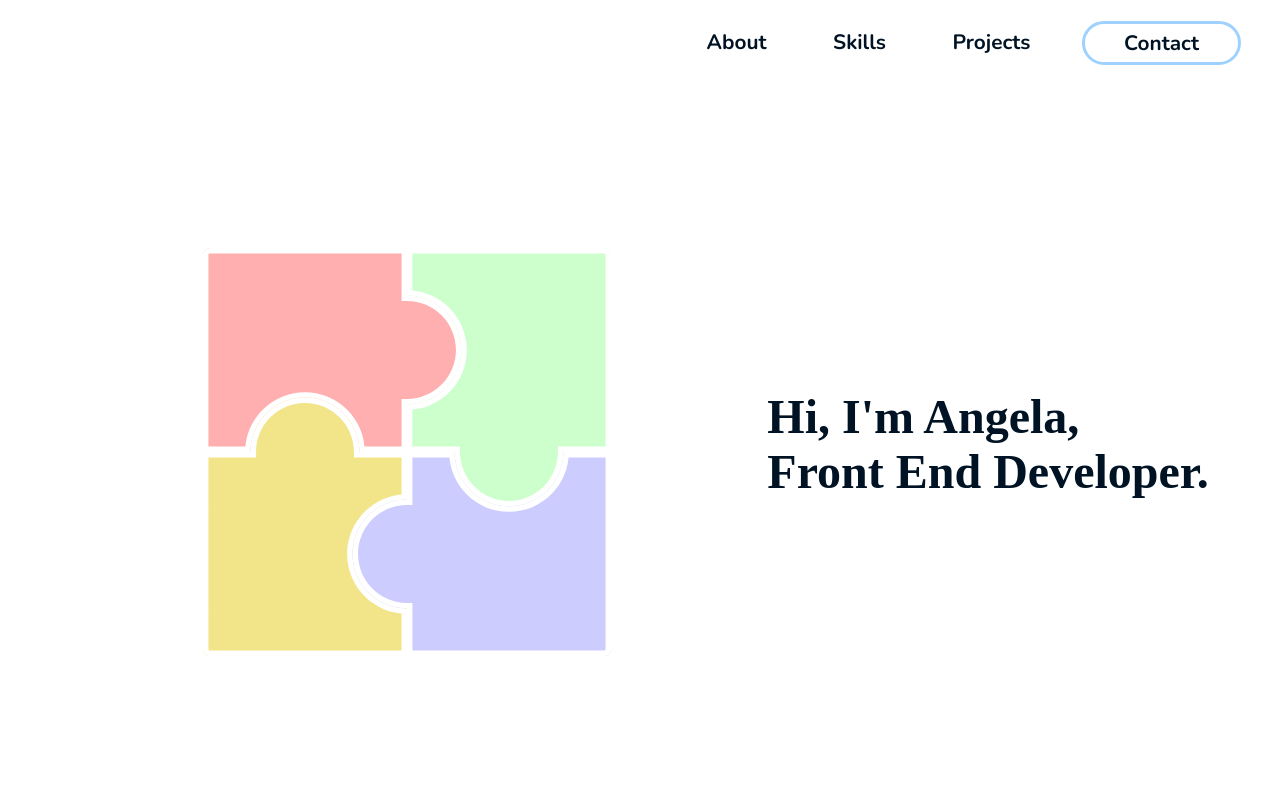
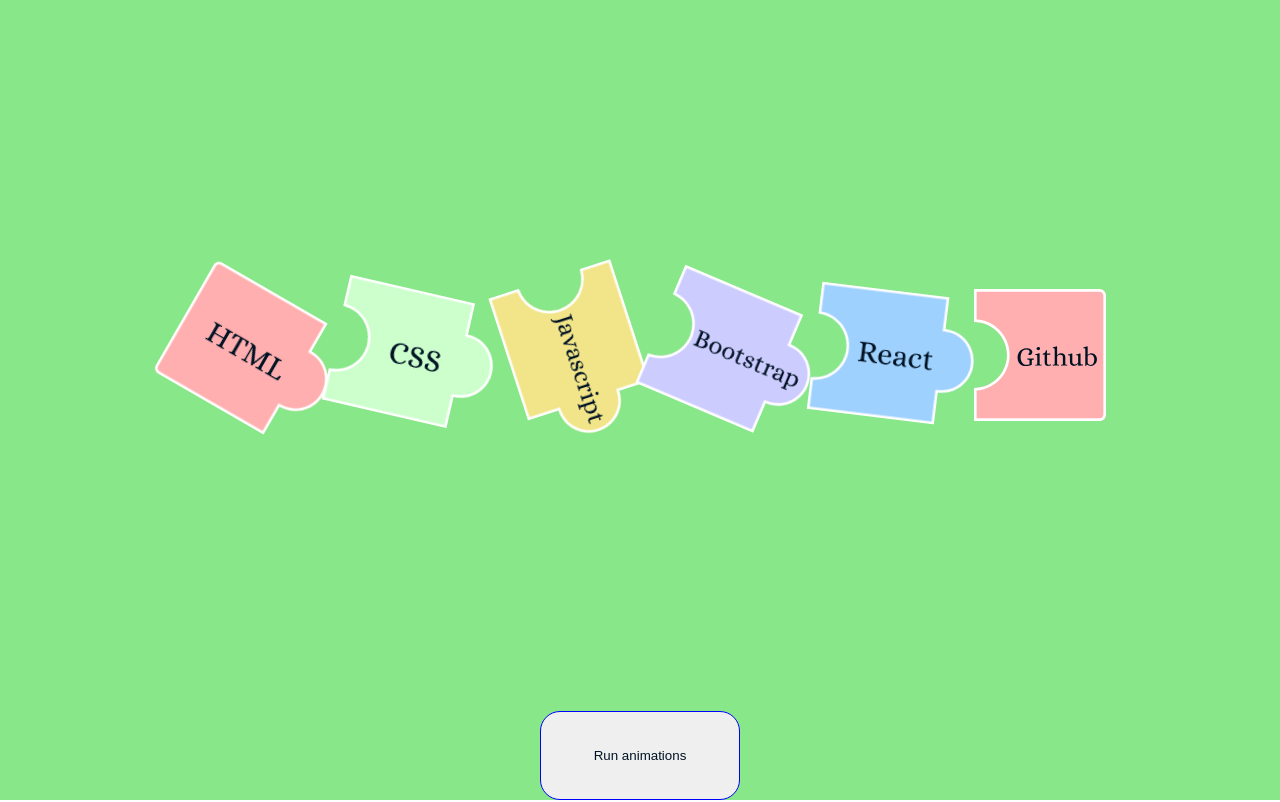
Before and after one commit to ang-riv/portfolio, a React (Create React App) app: page / in a window 1280 px wide. Shown: the top 802 px of the page. Built offline with nearby package versions, Linux system fonts and the light colour scheme; a web font is replaced by a local one.

Commit message:
Trying with separate controls for each image

```diff
--- a/src/App.js
+++ b/src/App.js
@@ -9,7 +9,7 @@ import ContactSection from "./ContactSection.js";
 import TestPage from "./TestPage.js";
 
 function App() {
-  const animateTest = false;
+  const animateTest = true;
   const introRef = useRef(null);
   const aboutRef = useRef(null);
   const skillsRef = useRef(null);
--- a/src/Icons.js
+++ b/src/Icons.js
@@ -1,6 +1,6 @@
 import React, { useRef, useEffect, useState } from "react";
 import useWindowSize from "./useWindowSize";
-import { useAnimation, motion, inView } from "framer-motion";
+import { useAnimation, motion, inView, distance } from "framer-motion";
 // svgs for puzzle pieces
 import { introPieces, desktopPieces, mobilePieces } from "./Imports";
 
@@ -68,8 +68,9 @@ export function IntroPuzzle() {
 // puzzle in skill section
 export function SkillsPuzzle() {
   const ref = useRef(null);
-  const controlsOuter = useAnimation();
-  const controlsInner = useAnimation();
+  const controls = useAnimation();
+  const controls1 = useAnimation();
+  const controls2 = useAnimation();
   const centerRef = useRef(null);
   const [width, setWidth] = useState(null);
 
@@ -90,38 +91,26 @@ export function SkillsPuzzle() {
   }, []);
 
   // kind of works, just need to know where to put it
-  async function joinPieces(position, move) {
+  async function joinPieces(multiplier = 0) {
     // determines where the piece should move
-    let xLocation = 0;
-    let puzzleLocation = "";
-
-    // if inner piece
-    if (position === "inner") {
-      puzzleLocation = controlsInner;
-      if (move === "moveLeft") xLocation = -Number(innerDistance);
-      else if (move === "moveRight") xLocation = Number(innerDistance);
-    } else if (position === "outer") {
-      // if outer
-      puzzleLocation = controlsOuter;
-      if (move === "moveLeft") xLocation = -Number(outerDistance);
-      else if (move === "moveRight") xLocation = Number(outerDistance);
-    }
-
-    await puzzleLocation.start({
+    let xLocation = Number(innerDistance) * multiplier;
+    console.log(multiplier);
+    await controls.start({
       rotate: 0,
       transition: { delay: 1, duration: 1.5 },
     });
-    await puzzleLocation.start({
+    await controls.start({
       x: xLocation,
       transition: { duration: 0.5 },
     });
+    controls.stop();
   }
 
   const resetPieces = async () => {
-    await controlsOuter.start({
+    await controls.start({
       x: 0,
     });
-    await controlsInner.start({
+    await controls.start({
       x: 0,
     });
   };
@@ -132,43 +121,48 @@ export function SkillsPuzzle() {
         src={desktopPieces.html}
         alt="puzzle piece with the word HTML"
         initial={{ rotate: randomNum() }}
-        onViewportEnter={() => joinPieces("outer", "moveRight")}
+        onViewportEnter={() => joinPieces(5)}
         onViewportLeave={() => resetPieces()}
         viewport={{ root: ref }}
-        animate={controlsOuter}
+        animate={controls}
       ></motion.img>
       <motion.img
         src={desktopPieces.css}
         alt="puzzle piece with the word CSS"
         initial={{ rotate: randomNum() }}
-        onViewportEnter={() => joinPieces("inner", "moveRight")}
+        onViewportEnter={() => joinPieces(4)}
         onViewportLeave={() => resetPieces()}
-        animate={controlsInner}
+        animate={controls}
       ></motion.img>
       <motion.img
         src={desktopPieces.js}
         alt="puzzle piece with the word JavaScript"
         ref={centerRef}
+        initial={{ rotate: randomNum() }}
+        onViewportEnter={() => joinPieces(3)}
+        onViewportLeave={() => resetPieces()}
+        animate={controls}
       ></motion.img>
-      <img
+      <motion.img
         src={desktopPieces.bootstrap}
         alt="puzzle piece with the word Bootstrap"
-      ></img>
+        initial={{ rotate: randomNum() }}
+        onViewportEnter={() => joinPieces(3)}
+        onViewportLeave={() => resetPieces()}
+        animate={controls}
+      ></motion.img>
       <motion.img
         src={desktopPieces.react}
         alt="puzzle piece with the word React"
         initial={{ rotate: randomNum() }}
-        onViewportEnter={() => joinPieces("inner", "moveLeft")}
+        onViewportEnter={() => joinPieces(1)}
         onViewportLeave={() => resetPieces()}
-        animate={controlsInner}
+        animate={controls}
       ></motion.img>
       <motion.img
         src={desktopPieces.github}
         alt="puzzle piece with the word Github"
-        initial={{ rotate: randomNum() }}
-        onViewportEnter={() => joinPieces("outer", "moveLeft")}
         onViewportLeave={() => resetPieces()}
-        animate={controlsOuter}
       ></motion.img>
     </div>
   );
--- a/src/TestPage.js
+++ b/src/TestPage.js
@@ -1,89 +1,134 @@
 import React, { useRef, useState, useEffect } from "react";
-import { motion, useAnimation } from "framer-motion";
+import { delay, motion, useAnimation } from "framer-motion";
 import { desktopPieces } from "./Imports";
 
 const TestPage = () => {
-  // math variables
-  // grab the width
-  const [width, setWidth] = useState(0);
-  const controlsOuter = useAnimation();
-  const controlsInner = useAnimation();
-  //divide it by the original size
-  const divisor = (width / 125).toFixed();
-  const innerDistance = Number((divisor * 25).toFixed());
-  const outerDistance = innerDistance * 2;
-  const outerRef = useRef(null);
+  const ref = useRef(null);
 
+  const controls1 = useAnimation();
+  const controls2 = useAnimation();
+  const controls3 = useAnimation();
+  const controls4 = useAnimation();
+  const controls5 = useAnimation();
+  const controls6 = useAnimation();
+
+  const controls = [
+    controls1,
+    controls2,
+    controls3,
+    controls4,
+    controls5,
+    controls6,
+  ];
+  const centerRef = useRef(null);
+  const [width, setWidth] = useState(null);
+
+  // math
+  const divisor = (width / 125).toFixed(2);
+  const distance = (25 * divisor).toFixed(2);
+  const outerDistance = (distance * 2).toFixed(2);
+
+  // create a random direction to rotate the piece
   const randomNum = () => {
     return Math.floor(Math.random() * 361);
   };
 
-  const styleSize = { width: "125px", height: "100px" };
-  // this grabs the measurements when the page initially loads
   useEffect(() => {
-    const rect1 = outerRef.current.getBoundingClientRect();
-
-    const width = rect1.width.toFixed();
-    setWidth(width);
+    // calculating distance
+    const rect1 = centerRef.current.getBoundingClientRect();
+    setWidth(rect1.width.toFixed(2));
   }, []);
 
-  // distance
-  const inner = async () => {
-    await controlsInner.start({
-      rotate: 0,
-      transition: { delay: 1, duration: 1.5 },
-    });
-    await controlsInner.start({
-      x: innerDistance,
-    });
+  const variants = {
+    start: { x: 0, rotate: 0, transition: { delay: 0.5, duration: 1 } },
+    move: (custom) => ({
+      x: custom.xDistance,
+      transition: { duration: 0.5 },
+    }),
+    reset: { x: 0 },
   };
 
-  const outer = async () => {
-    await controlsOuter.start({
-      rotate: 0,
-      transition: { delay: 1, duration: 1.5 },
+  const runAnimations = async (controlsArr) => {
+    // rotate to correct position first
+    for (let i = 0; i < controlsArr.length; i++) {
+      await controlsArr[i].start("start");
+    }
+
+    // then move
+    for (let i = 0; i < controlsArr.length; i++) {
+      await controlsArr[i].start({
+        x: (i + 1) * distance,
+        transition: { duration: 0.5 },
       });
-    await controlsOuter.start({
-      x: outerDistance,
-    });
+    }
   };
 
-  // testing
   return (
-    <>
-      <h1>Finding Distance</h1>
     <div
       style={{
-          width: "100%",
-          outline: "1px dotted lavender",
-          height: "500px",
+        height: "100vh",
+        width: "100wh",
+        outline: "1px dotted pink",
         display: "flex",
         justifyContent: "center",
         alignItems: "center",
+        backgroundColor: "#88E788",
+        flexFlow: "column",
       }}
     >
-        <div
-          style={{ width: "90%", height: "50%", outline: "1px dotted pink" }}
+      <div className="skill-desktop-div" ref={ref}>
+        <motion.img
+          variants={variants}
+          src={desktopPieces.html}
+          alt="puzzle piece with the word HTML"
+          initial={{ rotate: randomNum() }}
+          viewport={{ root: ref }}
+          animate={controls[0]}
+        ></motion.img>
+        <motion.img
+          variants={variants}
+          src={desktopPieces.css}
+          alt="puzzle piece with the word CSS"
+          initial={{ rotate: randomNum() }}
+          animate={controls[1]}
+        ></motion.img>
+        <motion.img
+          src={desktopPieces.js}
+          variants={variants}
+          alt="puzzle piece with the word JavaScript"
+          ref={centerRef}
+          initial={{ rotate: randomNum() }}
+        ></motion.img>
+        <motion.img
+          src={desktopPieces.bootstrap}
+          variants={variants}
+          alt="puzzle piece with the word Bootstrap"
+          initial={{ rotate: randomNum() }}
+        ></motion.img>
+        <motion.img
+          src={desktopPieces.react}
+          variants={variants}
+          alt="puzzle piece with the word React"
+          initial={{ rotate: randomNum() }}
+        ></motion.img>
+        <motion.img
+          src={desktopPieces.github}
+          variants={variants}
+          alt="puzzle piece with the word Github"
+        ></motion.img>
+      </div>
+      <button
+        style={{
+          height: "100px",
+          width: "200px",
+          borderRadius: "20px",
+          border: "1px solid blue",
+        }}
+        onClick={() => runAnimations(controls)}
       >
-          <motion.img
-            src={desktopPieces.html}
-            initial={{ rotate: randomNum() }}
-            whileInView={() => outer()}
-            animate={controlsOuter}
-            style={styleSize}
-            ref={outerRef}
-          />
-          <motion.img
-            src={desktopPieces.css}
-            whileInView={() => inner()}
-            initial={{ rotate: randomNum() }}
-            animate={controlsInner}
-            style={styleSize}
-          />
-          <motion.img src={desktopPieces.js} style={styleSize} />
+        Run animations
+      </button>
     </div>
-      </div>
-    </>
   );
 };
 
```
Lines whose indentation alone changed are shown as unchanged.
